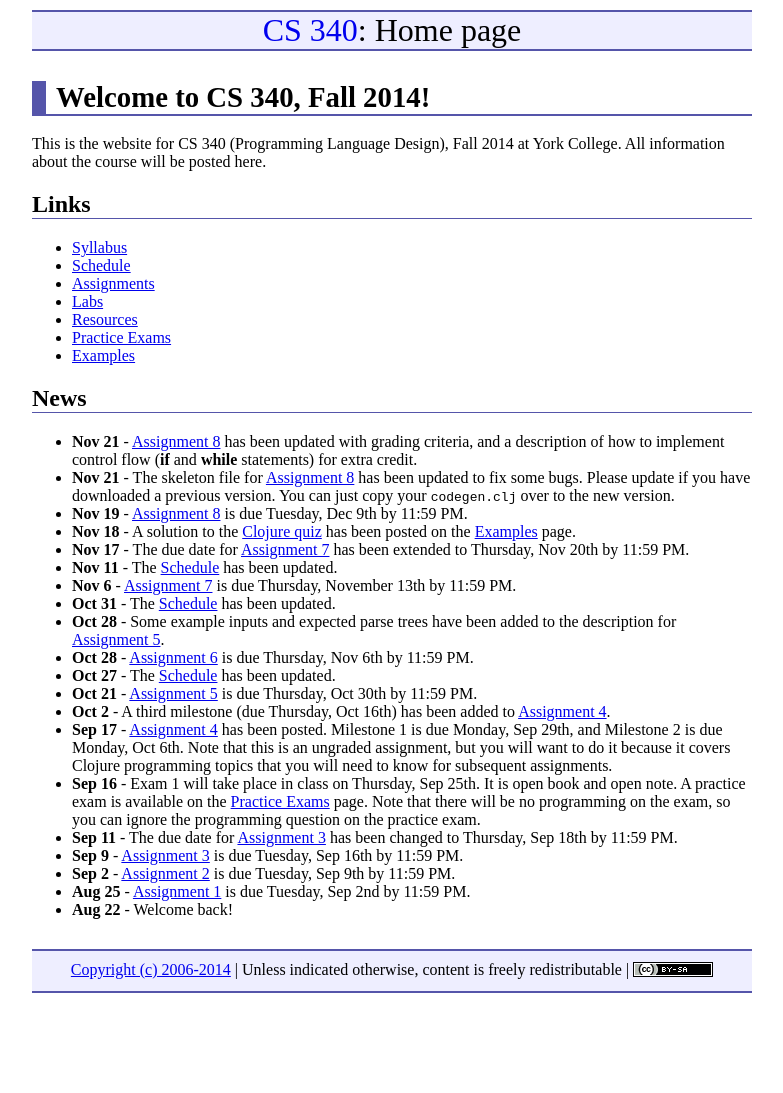
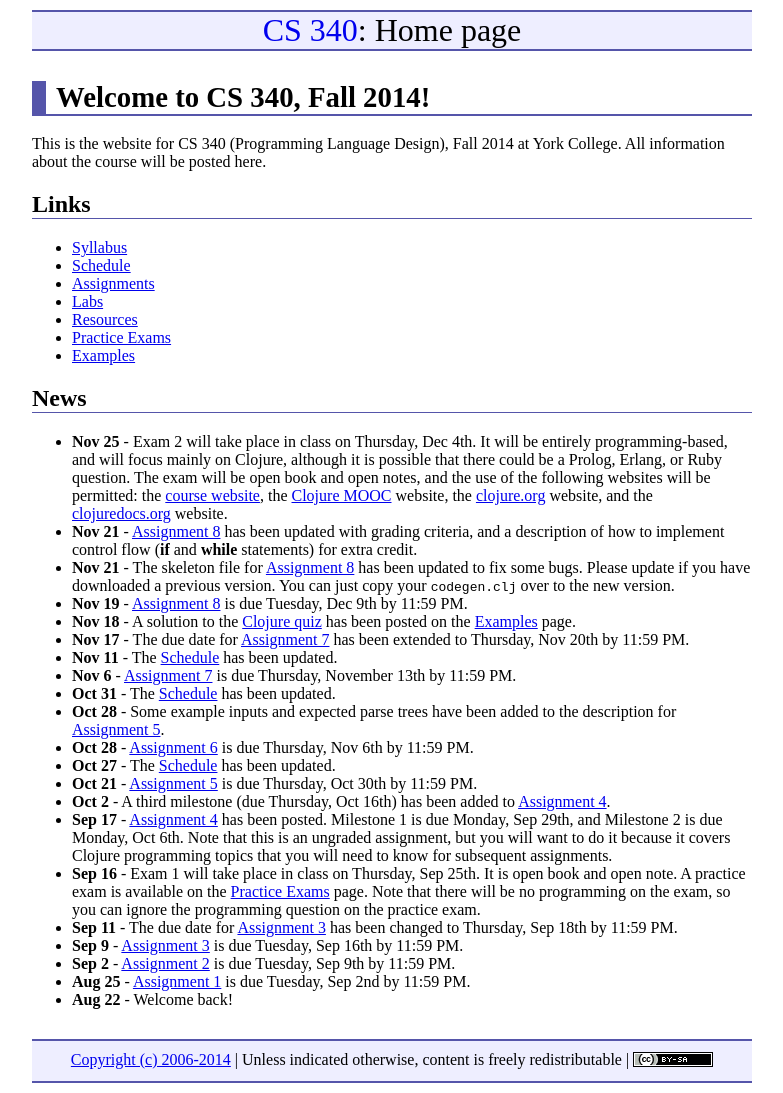
Before and after one commit to ycpcs/cs340-fall2014, a Jekyll site: the page built from index.md, in a window 1280 px wide. Shown: the whole page, without its empty margins (248-1031 px from the left). Built offline with Jekyll 4.4.1, drawn with Linux system fonts in a browser that asks for light colours; nearby versions of some CDN libraries; Markdown is read by kramdown in place of the engine named in the settings; before the commit the page ends 1003 px from its top, so only the background shows below that.

Commit message:
announce exam 2

```diff
--- a/index.md
+++ b/index.md
@@ -19,6 +19,7 @@ This is the website for CS 340 (Programming Language Design), Fall 2014 at York
 
 ## News
 
+* **Nov 25** - Exam 2 will take place in class on Thursday, Dec 4th.  It will be entirely programming-based, and will focus mainly on Clojure, although it is possible that there could be a Prolog, Erlang, or Ruby question.  The exam will be open book and open notes, and the use of the following websites will be permitted: the [course website](http://ycpcs.github.io/cs340-fall2014), the [Clojure MOOC](http://mooc.cs.helsinki.fi/clojure) website, the [clojure.org](http://clojure.org/) website, and the [clojuredocs.org](http://clojuredocs.org/) website.
 * **Nov 21** - [Assignment 8](assign/assign08.html) has been updated with grading criteria, and a description of how to implement control flow (**if** and **while** statements) for extra credit.
 * **Nov 21** - The skeleton file for [Assignment 8](assign/assign08.html) has been updated to fix some bugs.  Please update if you have downloaded a previous version.  You can just copy your `codegen.clj` over to the new version.
 * **Nov 19** - [Assignment 8](assign/assign08.html) is due Tuesday, Dec 9th by 11:59 PM.
```
